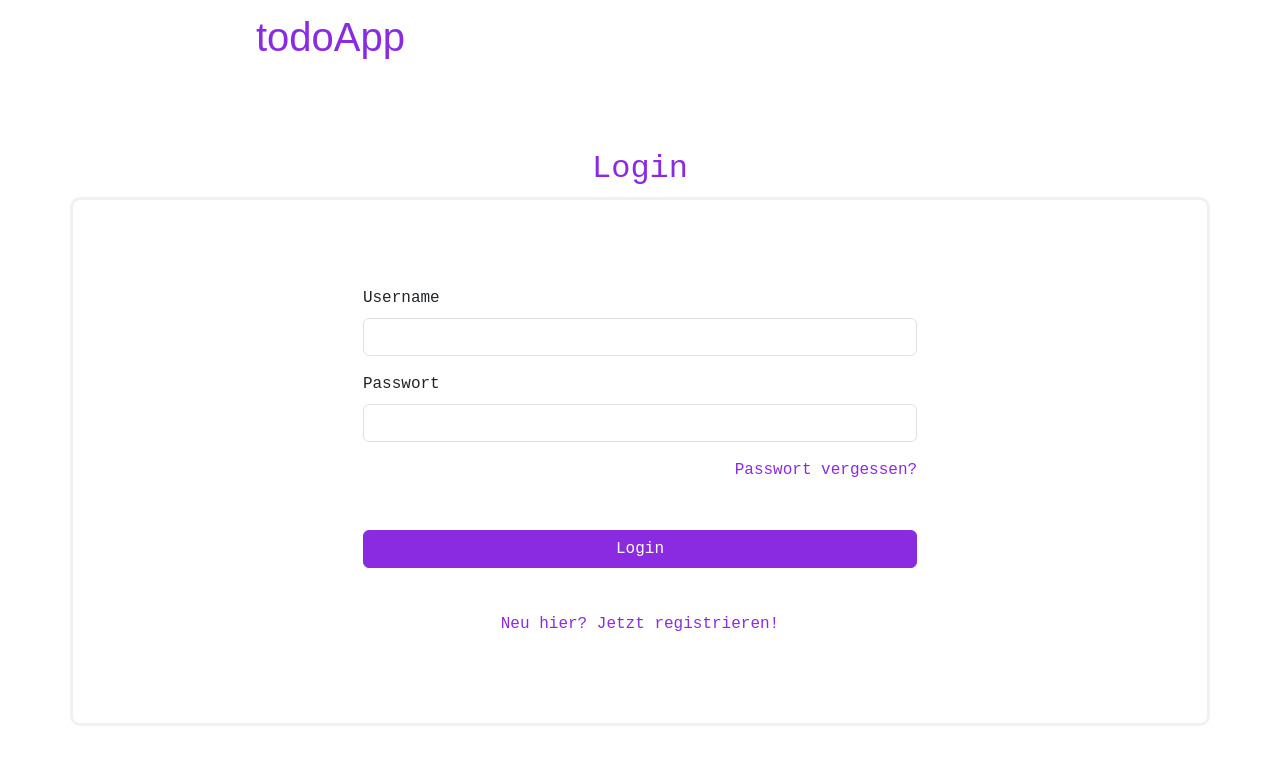
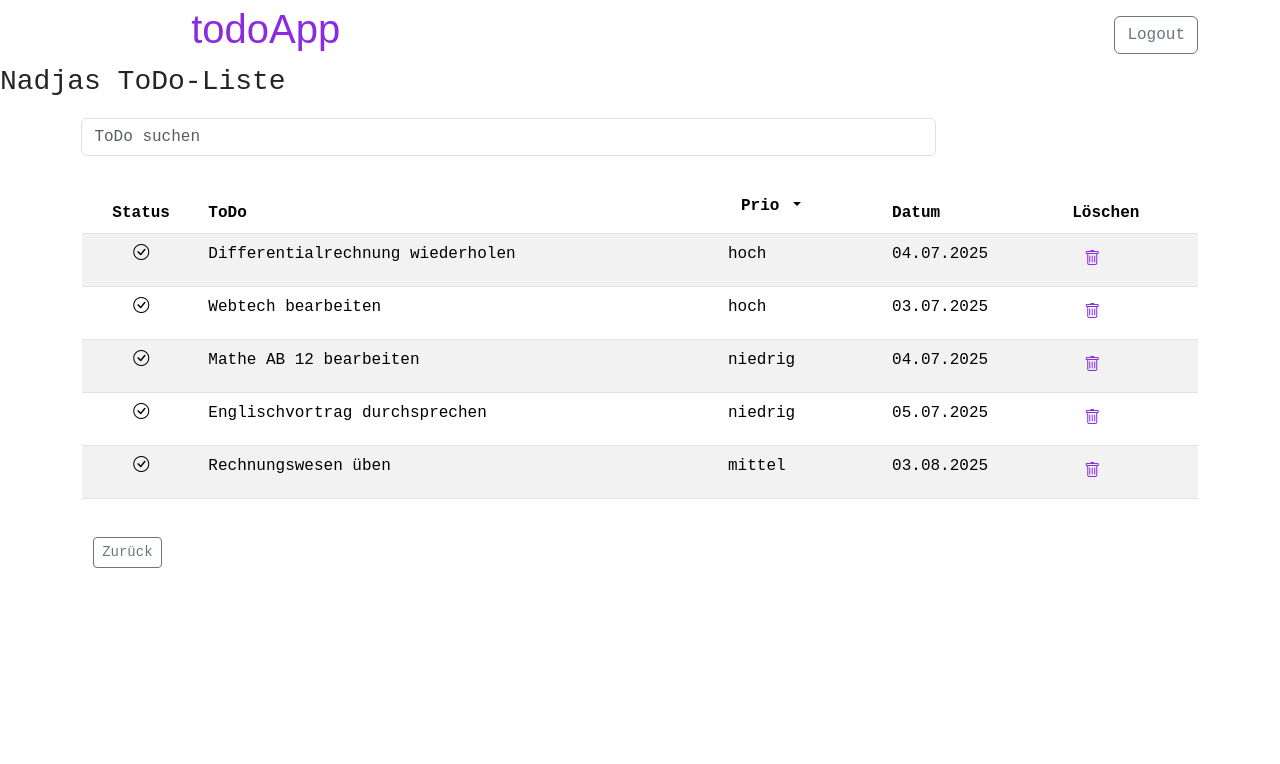
Before and after one commit to magdalenajustyna/toDoList, an Angular app in the folder toDoApp/: page /archiv in a window 1280 px wide. Before the commit this address led to /login. Shown: the top 764 px of the page. Built offline with nearby package versions, Linux system fonts and the light colour scheme.

Commit message:
Routing von Home zu Archiv, ZurueckButton angelegt und in Archiv eingebunden + Routing

```diff
--- a/toDoApp/src/app/app.routes.ts
+++ b/toDoApp/src/app/app.routes.ts
@@ -3,6 +3,7 @@ import { LoginComponent } from './login/login.component';
 import { HomeComponent } from './home/home.component';
 import { RegisterFormComponent } from './register-form/register-form.component';
 import { CreatenewtodoComponent } from './createnewtodo/createnewtodo.component';
+import { ArchivComponent } from './archiv/archiv.component';
 
 export const routes: Routes = [
     { path: "login", component: LoginComponent},
@@ -10,6 +11,7 @@ export const routes: Routes = [
     { path: "register", component: RegisterFormComponent},
     { path: "logout", component: LoginComponent },
     { path: "create", component: CreatenewtodoComponent},
+    { path: "archiv", component: ArchivComponent },
     { path: "", component: LoginComponent, pathMatch: 'full' },
     { path: "**", redirectTo: "login" }, // dieser Pfad muss offenbar unten stehen!
 ];
--- /dev/null
+++ b/toDoApp/src/app/archiv/archiv.component.html
@@ -0,0 +1,30 @@
+<!-- soll ähnlich wie Home aussehen-->
+
+<div class="container container-header">
+
+    <div class="row">
+      <div class="col">
+      <app-header></app-header> </div>
+
+      <div class="col text-end">
+        <app-logoutbutton></app-logoutbutton>
+      </div>
+    </div>
+    </div>
+
+<h3>Nadjas ToDo-Liste</h3>  <!-- hier Namen der Userin auslesen-->
+
+<div class="container">
+
+
+
+
+<app-list></app-list>
+
+ <div class="row">
+     <div class="col">
+       <app-zurueckbutton></app-zurueckbutton>  <!-- hier muss ein zurückButton eingebunden werden-->
+     </div>
+
+ </div>
+</div>
--- a/toDoApp/src/app/archivbutton/archivbutton.component.html
+++ b/toDoApp/src/app/archivbutton/archivbutton.component.html
@@ -8,4 +8,4 @@ Größe Button sm oder normal?
 
 -->
 
-<button type="button" class="btn btn-outline-secondary btn-sm">Archiv</button>
+<button type="button" class="btn btn-outline-secondary btn-sm" [routerLink]="['/archiv']">Archiv</button>
--- a/toDoApp/src/app/archivbutton/archivbutton.component.ts
+++ b/toDoApp/src/app/archivbutton/archivbutton.component.ts
@@ -1,8 +1,9 @@
 import { Component } from '@angular/core';
+import { RouterLink } from '@angular/router';
 
 @Component({
   selector: 'app-archivbutton',
-  imports: [],
+  imports: [RouterLink],
   templateUrl: './archivbutton.component.html',
   styleUrl: './archivbutton.component.css'
 })
--- a/toDoApp/src/app/home/home.component.html
+++ b/toDoApp/src/app/home/home.component.html
@@ -19,7 +19,7 @@
 </div>
 </div>
 
-<h3>Nadjas ToDo-Liste</h3>
+<h3>Nadjas ToDo-Liste</h3>  <!-- hier Namen der Userin auslesen-->
 
 <div class="container">
 
--- a/toDoApp/src/app/list/list.component.ts
+++ b/toDoApp/src/app/list/list.component.ts
@@ -33,8 +33,8 @@ export class ListComponent implements OnInit{
   filter() {
     let input = this.search.value?.toLocaleLowerCase() ||"";                //damit Zeile 35 funktioniert // ? prüft, ob null, wenn nicht, dann to lower Case
     console.log('input: ', input);
-    this.filteredToDos = this.toDos.filter(t => t.todo.toLowerCase().includes(input) && t.status == "offen"
-    || t.prio.toLowerCase().includes(input) && t.status == "offen");
+    this.filteredToDos = this.toDos.filter(t => (t.todo.toLowerCase().includes(input) || t.prio.toLowerCase().includes(input)) && t.status == "offen");
+
 
   }
 
--- /dev/null
+++ b/toDoApp/src/app/zurueckbutton/zurueckbutton.component.css
@@ -0,0 +1,12 @@
+button {
+    /* Position nochmal klären, wenn ToDos eingeblendet werden*/
+    margin-top: 2%;
+    margin-bottom: 2%;
+    margin-left: 1%;
+    /* Margin-left weg? */
+}
+
+button:hover {
+    background-color: blueviolet;
+    color: yellow;
+}
--- /dev/null
+++ b/toDoApp/src/app/zurueckbutton/zurueckbutton.component.html
@@ -0,0 +1 @@
+<button type="button" class="btn btn-outline-secondary btn-sm" [routerLink]="['/home']">Zurück</button>
```
Also changed, not shown: toDoApp/src/app/archiv/archiv.component.ts (added, +16 -0 lines), toDoApp/src/app/zurueckbutton/zurueckbutton.component.ts (added, +12 -0 lines), toDoApp/src/app/archiv/archiv.component.css (added), 2 other files (tests, documents, lock files or other folders).
